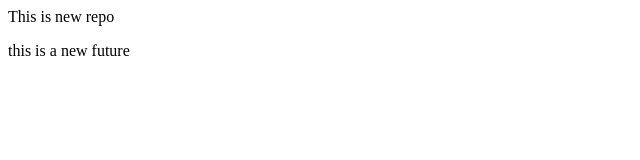
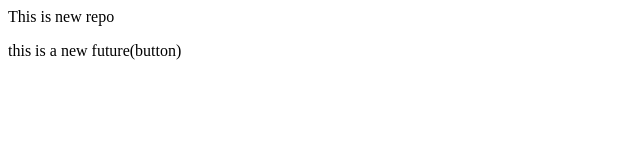
Before and after one commit to aravind-thalla/Localrepo, a plain HTML site: page index.html in a window 1280 px wide. Shown: the full height of the page, 0-640 px from the left. Drawn offline with Linux system fonts and the light colour scheme.

Commit message:
Add button

```diff
--- a/index.html
+++ b/index.html
@@ -1,2 +1,2 @@
 <p>This is new repo</p>
-<p>this is a new future</p>
+<p>this is a new future(button)</p>
```
